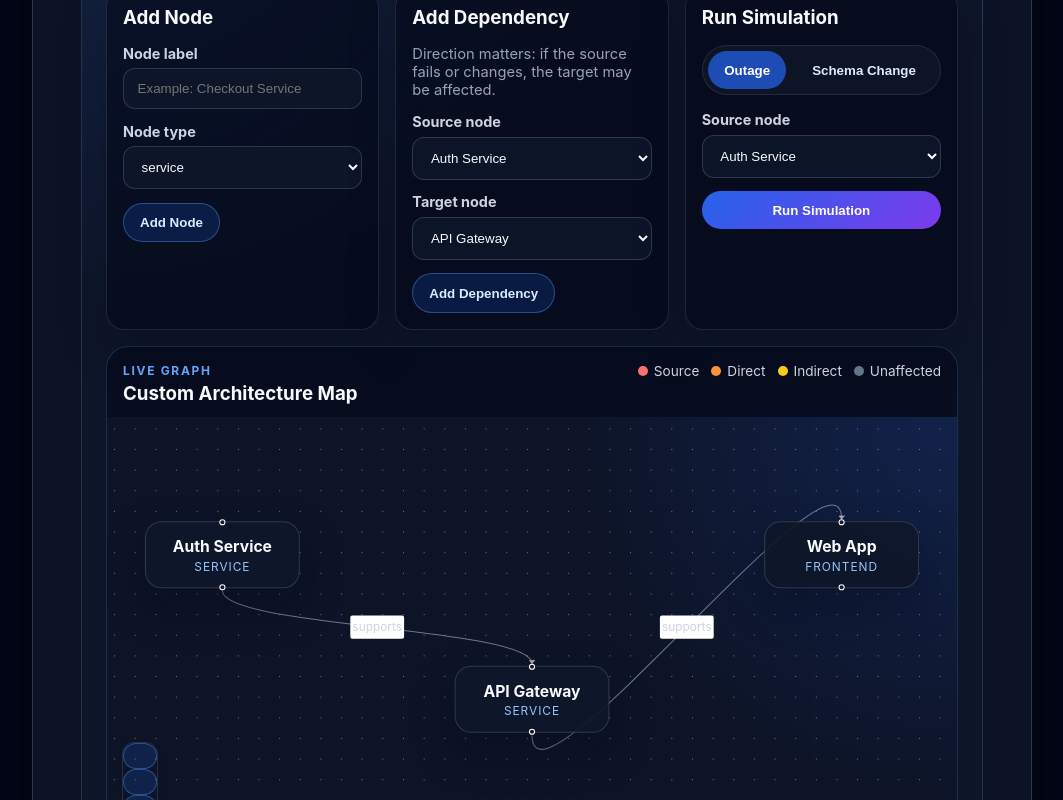
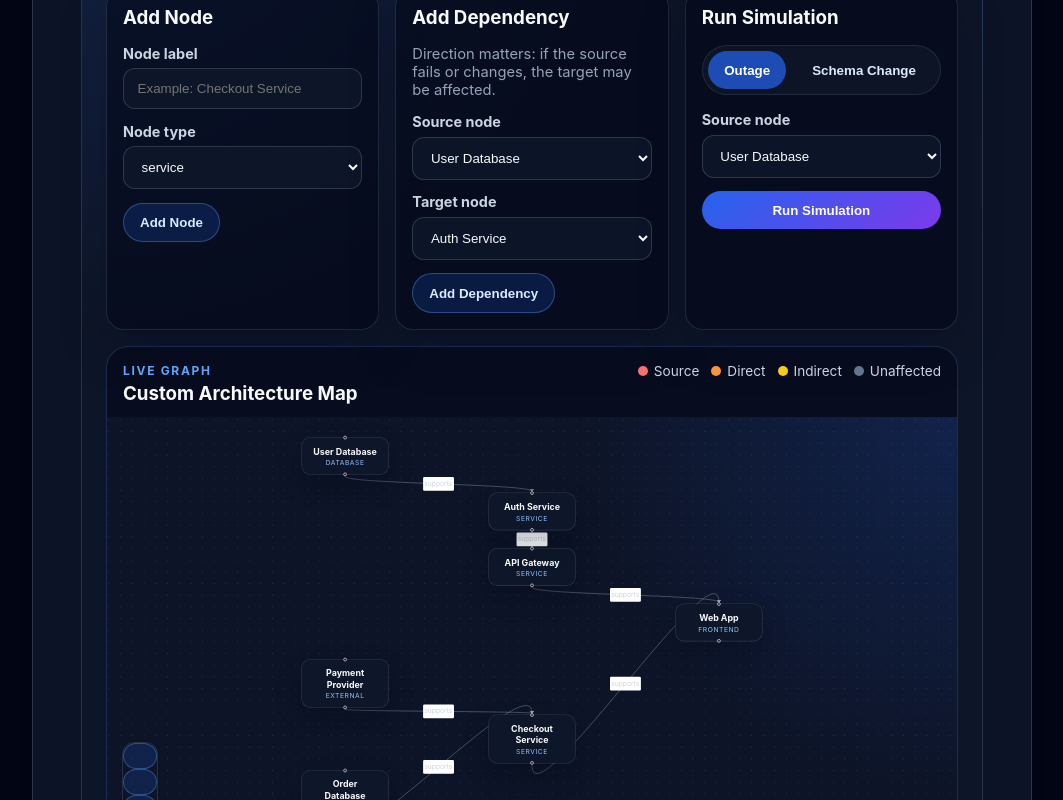
Before and after one commit to filmi7873/systemlens, a React (Vite) app in the folder frontend/: page / in a window 1280 px wide. Shown: the part 560-1360 px from the top of the page, without its empty margins (108-1171 px from the left). Built offline with nearby package versions, Linux system fonts and the light colour scheme.

Commit message:
polish custom architecture starter graph

```diff
--- a/frontend/src/components/CustomArchitectureBuilder.tsx
+++ b/frontend/src/components/CustomArchitectureBuilder.tsx
@@ -22,6 +22,11 @@ const NODE_TYPES = [
 
 const starterNodes: ArchitectureNode[] = [
   {
+    id: "user-database",
+    label: "User Database",
+    type: "database",
+  },
+  {
     id: "auth-service",
     label: "Auth Service",
     type: "service",
@@ -36,9 +41,30 @@ const starterNodes: ArchitectureNode[] = [
     label: "Web App",
     type: "frontend",
   },
+  {
+    id: "payment-provider",
+    label: "Payment Provider",
+    type: "external",
+  },
+  {
+    id: "checkout-service",
+    label: "Checkout Service",
+    type: "service",
+  },
+  {
+    id: "order-database",
+    label: "Order Database",
+    type: "database",
+  },
 ];
 
 const starterEdges: ArchitectureEdge[] = [
+  {
+    id: "edge-user-database-auth-service",
+    sourceNode: "User Database",
+    targetNode: "Auth Service",
+    relationship: "supports",
+  },
   {
     id: "edge-auth-service-api-gateway",
     sourceNode: "Auth Service",
@@ -48,6 +74,24 @@ const starterEdges: ArchitectureEdge[] = [
   {
     id: "edge-api-gateway-web-app",
     sourceNode: "API Gateway",
+    targetNode: "Web App",
+    relationship: "supports",
+  },
+  {
+    id: "edge-payment-provider-checkout-service",
+    sourceNode: "Payment Provider",
+    targetNode: "Checkout Service",
+    relationship: "supports",
+  },
+  {
+    id: "edge-order-database-checkout-service",
+    sourceNode: "Order Database",
+    targetNode: "Checkout Service",
+    relationship: "supports",
+  },
+  {
+    id: "edge-checkout-service-web-app",
+    sourceNode: "Checkout Service",
     targetNode: "Web App",
     relationship: "supports",
   },
--- a/frontend/src/components/CustomArchitectureGraph.tsx
+++ b/frontend/src/components/CustomArchitectureGraph.tsx
@@ -60,22 +60,23 @@ function isEdgeImpacted(
 }
 
 function getNodePosition(
-  index: number,
-  total: number
+  node: ArchitectureNode,
+  index: number
 ): { x: number; y: number } {
-  if (total <= 3) {
-    return {
-      x: index * 300,
-      y: index % 2 === 0 ? 120 : 260,
-    };
-  }
+  const typeColumnMap: Record<string, number> = {
+    database: 0,
+    external: 0,
+    queue: 0,
+    service: 1,
+    worker: 1,
+    frontend: 2,
+  };
 
-  const column = index % 3;
-  const row = Math.floor(index / 3);
+  const column = typeColumnMap[node.type] ?? 1;
 
   return {
-    x: column * 300,
-    y: row * 160 + 80,
+    x: column * 320,
+    y: index * 95 + 80,
   };
 }
 
@@ -94,7 +95,7 @@ export default function CustomArchitectureGraph({
   const flowNodes: Node[] = useMemo(() => {
     return nodes.map((node, index) => ({
       id: node.id,
-      position: getNodePosition(index, nodes.length),
+      position: getNodePosition(node, index),
       data: {
         label: (
           <div>
```
